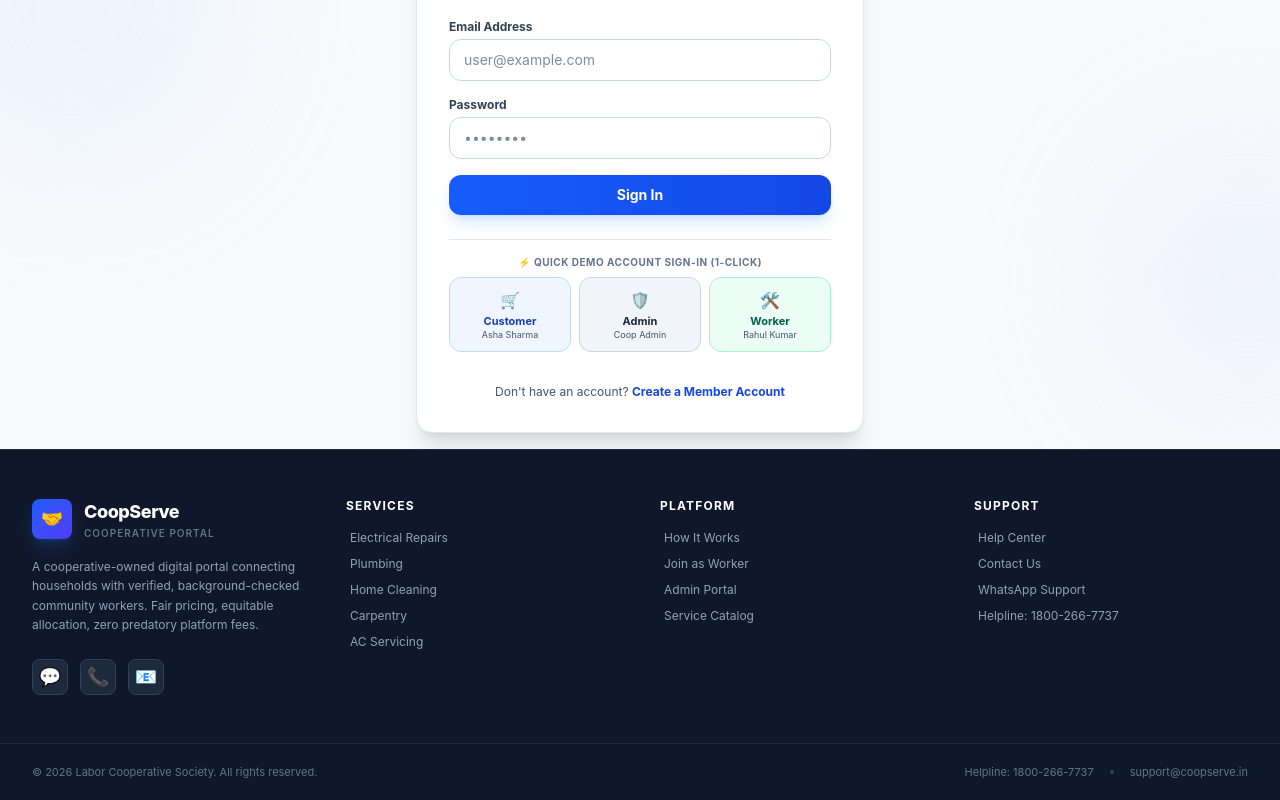
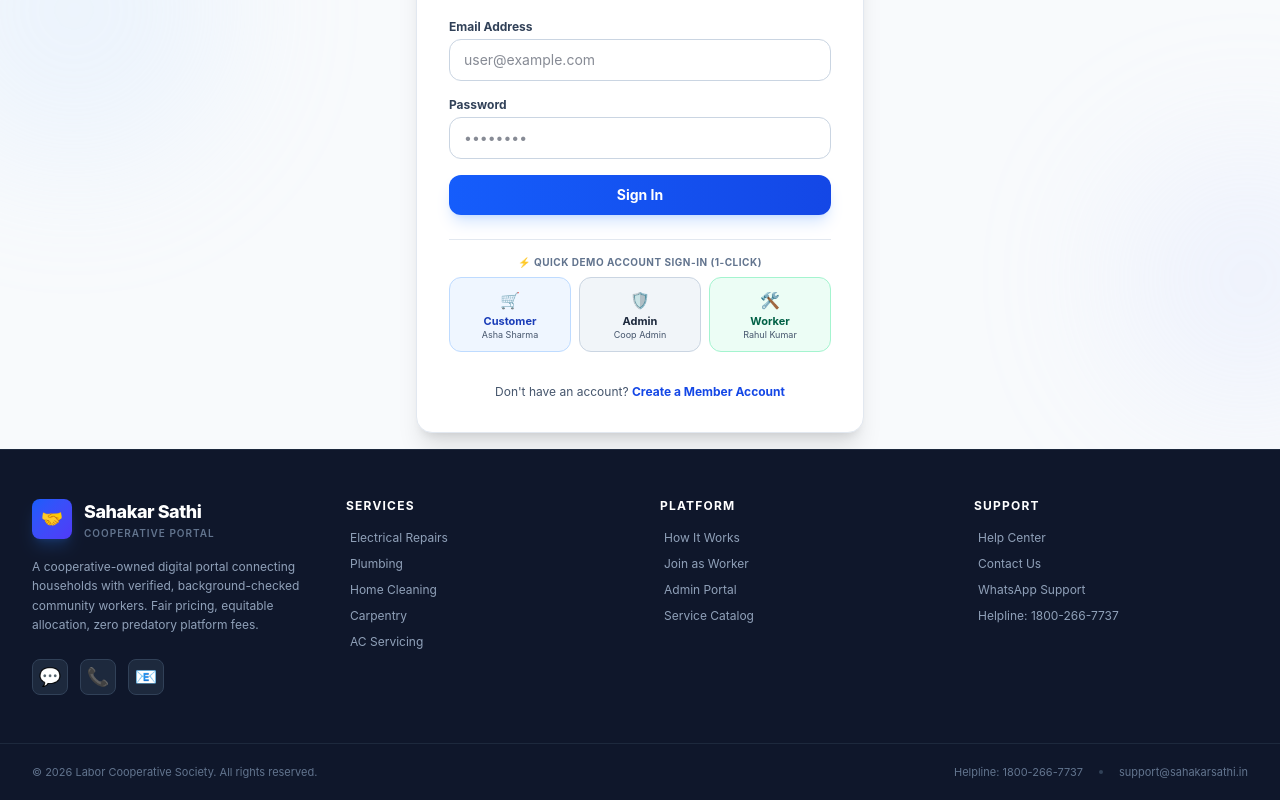
Before and after one commit to Shaurya0117/sahakar-sathi, a React (Vite) app in the folder frontend/: page /login in a window 1280 px wide. Shown: the part 247-1047 px from the top of the page. Built offline with nearby package versions, Linux system fonts and the light colour scheme.

Commit message:
chore: rename CoopServe to Sahakar Sathi

```diff
--- a/frontend/index.html
+++ b/frontend/index.html
@@ -5,7 +5,7 @@
     <link rel="icon" type="image/svg+xml" href="/favicon.svg" />
     <meta name="viewport" content="width=device-width, initial-scale=1.0" />
     <meta name="description" content="A cooperative-owned digital marketplace for household and community services. Find verified, fairly-paid workers in your community." />
-    <title>CoopServe — Cooperative Gig Services Platform</title>
+    <title>Sahakar Sathi — Cooperative Gig Services Platform</title>
     <!-- Google Fonts: Plus Jakarta Sans -->
     <link rel="preconnect" href="https://fonts.googleapis.com" />
     <link rel="preconnect" href="https://fonts.gstatic.com" crossorigin />
--- a/frontend/src/components/Footer.jsx
+++ b/frontend/src/components/Footer.jsx
@@ -38,7 +38,7 @@ export default function Footer() {
                   🤝
                 </div>
                 <div>
-                  <h3 className="font-extrabold text-white text-lg tracking-tight">CoopServe</h3>
+                  <h3 className="font-extrabold text-white text-lg tracking-tight">Sahakar Sathi</h3>
                   <p className="text-[10px] text-slate-500 uppercase tracking-widest font-semibold">Cooperative Portal</p>
                 </div>
               </div>
@@ -67,7 +67,7 @@ export default function Footer() {
                   📞
                 </motion.a>
                 <motion.a
-                  href="mailto:support@coopserve.in"
+                  href="mailto:support@sahakarsathi.in"
                   className="w-9 h-9 rounded-lg bg-slate-800 hover:bg-indigo-600 text-slate-400 hover:text-white flex items-center justify-center text-lg transition-colors border border-slate-700 hover:border-indigo-500"
                   whileHover={{ scale: 1.1, y: -2 }}
                   whileTap={{ scale: 0.95 }}
@@ -125,7 +125,7 @@ export default function Footer() {
           <div className="flex items-center gap-4 text-[11px] text-slate-500">
             <span>Helpline: 1800-266-7737</span>
             <span className="w-1 h-1 rounded-full bg-slate-700" />
-            <span>support@coopserve.in</span>
+            <span>support@sahakarsathi.in</span>
           </div>
         </div>
       </div>
--- a/frontend/src/components/PortalHeader.jsx
+++ b/frontend/src/components/PortalHeader.jsx
@@ -36,7 +36,7 @@ export default function PortalHeader() {
           </motion.div>
           <div>
             <div className="flex items-center gap-2">
-              <span className="font-extrabold text-xl tracking-tight text-slate-900">CoopServe</span>
+              <span className="font-extrabold text-xl tracking-tight text-slate-900">Sahakar Sathi</span>
               <span className="text-[10px] font-semibold uppercase tracking-wider bg-slate-100 text-slate-700 px-2 py-0.5 rounded-full border border-slate-300">
                 Cooperative Portal
               </span>
@@ -73,7 +73,7 @@ export default function PortalHeader() {
             whileTap={{ y: 1 }}
             onClick={() => {
               import('react-hot-toast').then(({ default: toast }) => {
-                toast('CoopServe Helpline: 1800-COOP-SERVE\nAvailable 8 AM - 8 PM', {
+                toast('Sahakar Sathi Helpline: 1800-COOP-SERVE\nAvailable 8 AM - 8 PM', {
                   icon: '📞',
                   duration: 6000,
                 })
--- a/frontend/src/pages/CustomerDashboardPage.jsx
+++ b/frontend/src/pages/CustomerDashboardPage.jsx
@@ -963,7 +963,7 @@ Thank you for choosing the Cooperative!
               <div className="bg-gradient-to-r from-blue-600 to-indigo-700 text-white p-4 flex items-center justify-between">
                 <div className="flex items-center gap-3">
                   <motion.div className="text-2xl" animate={{ rotate: [0, 10, -10, 0] }} transition={{ duration: 2, repeat: Infinity }}>🤖</motion.div>
-                  <div><div className="font-bold text-sm leading-tight">CoopServe AI</div><div className="text-[10px] text-blue-200">Smart Booking Assistant</div></div>
+                  <div><div className="font-bold text-sm leading-tight">Sahakar Sathi AI</div><div className="text-[10px] text-blue-200">Smart Booking Assistant</div></div>
                 </div>
                 <MotionButton variant="icon" onClick={() => setAiChatOpen(false)} className="text-blue-200 hover:text-white">✕</MotionButton>
               </div>
@@ -1017,7 +1017,7 @@ Thank you for choosing the Cooperative!
       </div>
 
       {/* ── Floating WhatsApp Widget ──────────────────────────────────── */}
-      <FloatingWhatsAppWidget phoneNumber="919999999999" companyName="CoopServe Support" />
+      <FloatingWhatsAppWidget phoneNumber="919999999999" companyName="Sahakar Sathi Support" />
     </AnimatedPage>
   )
 }
--- a/frontend/src/pages/LandingPage.jsx
+++ b/frontend/src/pages/LandingPage.jsx
@@ -78,7 +78,7 @@ export default function LandingPage() {
               animate={{ opacity: 1, y: 0 }}
               transition={{ delay: 0.5, duration: 0.6 }}
             >
-              CoopServe connects households with verified, background-checked community workers. Enjoy fair pricing and transparent allocation.
+              Sahakar Sathi connects households with verified, background-checked community workers. Enjoy fair pricing and transparent allocation.
             </motion.p>
           </div>
 
@@ -158,7 +158,7 @@ export default function LandingPage() {
             <ScrollReveal direction="down" className="text-center max-w-2xl mx-auto space-y-3 mb-10">
               <h2 className="text-3xl font-extrabold text-white">3 Ways to Book a Service</h2>
               <p className="text-sm text-blue-200">
-                CoopServe supports three convenient channels for booking household & community service workers. All requests are processed through our central cooperative system.
+                Sahakar Sathi supports three convenient channels for booking household & community service workers. All requests are processed through our central cooperative system.
               </p>
             </ScrollReveal>
 
--- a/frontend/src/pages/LoginPage.jsx
+++ b/frontend/src/pages/LoginPage.jsx
@@ -49,9 +49,9 @@ export default function LoginPage() {
   }
 
   const demoAccounts = [
-    { label: 'Customer', sub: 'Asha Sharma', email: 'asha.customer@coopserve.demo', password: 'Customer@1234', color: 'bg-blue-50 hover:bg-blue-100 text-blue-800 border-blue-200', icon: '🛒' },
-    { label: 'Admin', sub: 'Coop Admin', email: 'admin@coopserve.demo', password: 'Admin@1234', color: 'bg-slate-100 hover:bg-slate-200 text-slate-800 border-slate-300', icon: '🛡️' },
-    { label: 'Worker', sub: 'Rahul Kumar', email: 'rahul.electrician@coopserve.demo', password: 'Worker@1234', color: 'bg-emerald-50 hover:bg-emerald-100 text-emerald-800 border-emerald-200', icon: '🛠️' },
+    { label: 'Customer', sub: 'Asha Sharma', email: 'asha.customer@sahakarsathi.demo', password: 'Customer@1234', color: 'bg-blue-50 hover:bg-blue-100 text-blue-800 border-blue-200', icon: '🛒' },
+    { label: 'Admin', sub: 'Coop Admin', email: 'admin@sahakarsathi.demo', password: 'Admin@1234', color: 'bg-slate-100 hover:bg-slate-200 text-slate-800 border-slate-300', icon: '🛡️' },
+    { label: 'Worker', sub: 'Rahul Kumar', email: 'rahul.electrician@sahakarsathi.demo', password: 'Worker@1234', color: 'bg-emerald-50 hover:bg-emerald-100 text-emerald-800 border-emerald-200', icon: '🛠️' },
   ]
 
   return (
```
Also changed, not shown: 2 other files (tests, documents, lock files or other folders).
